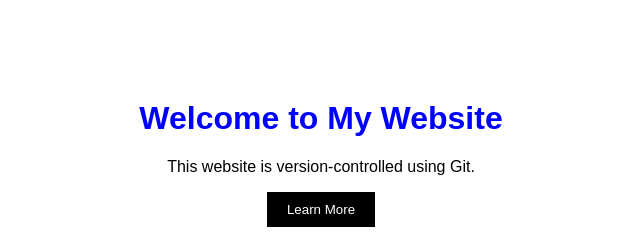
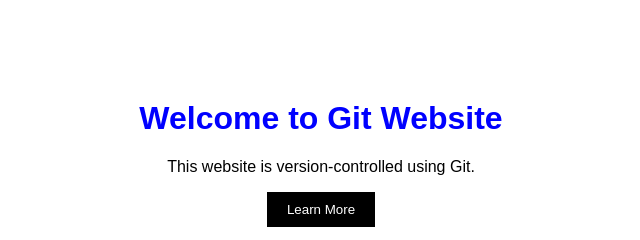
Before and after one commit to hardi156/my-website, a plain HTML site: page index.html in a window 1280 px wide. Shown: the full height of the page, 319-959 px from the left. Drawn offline with Linux system fonts and the light colour scheme.

Commit message:
Updated website heading

```diff
--- a/index.html
+++ b/index.html
@@ -9,7 +9,7 @@
 
 <body>
 
-    <h1>Welcome to My Website</h1>
+    <h1>Welcome to Git Website</h1>
 
     <p>This website is version-controlled using Git.</p>
 
```
